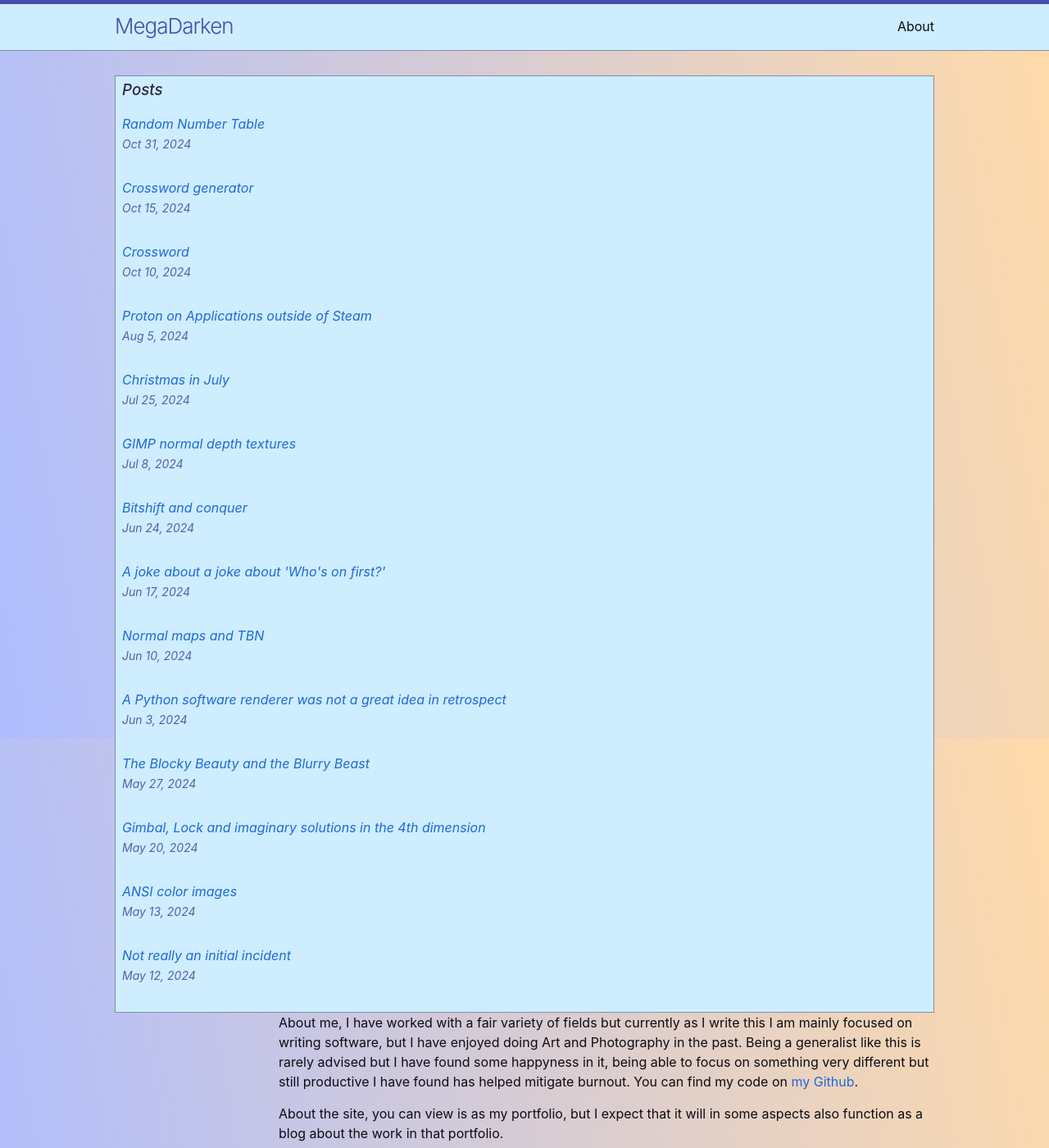
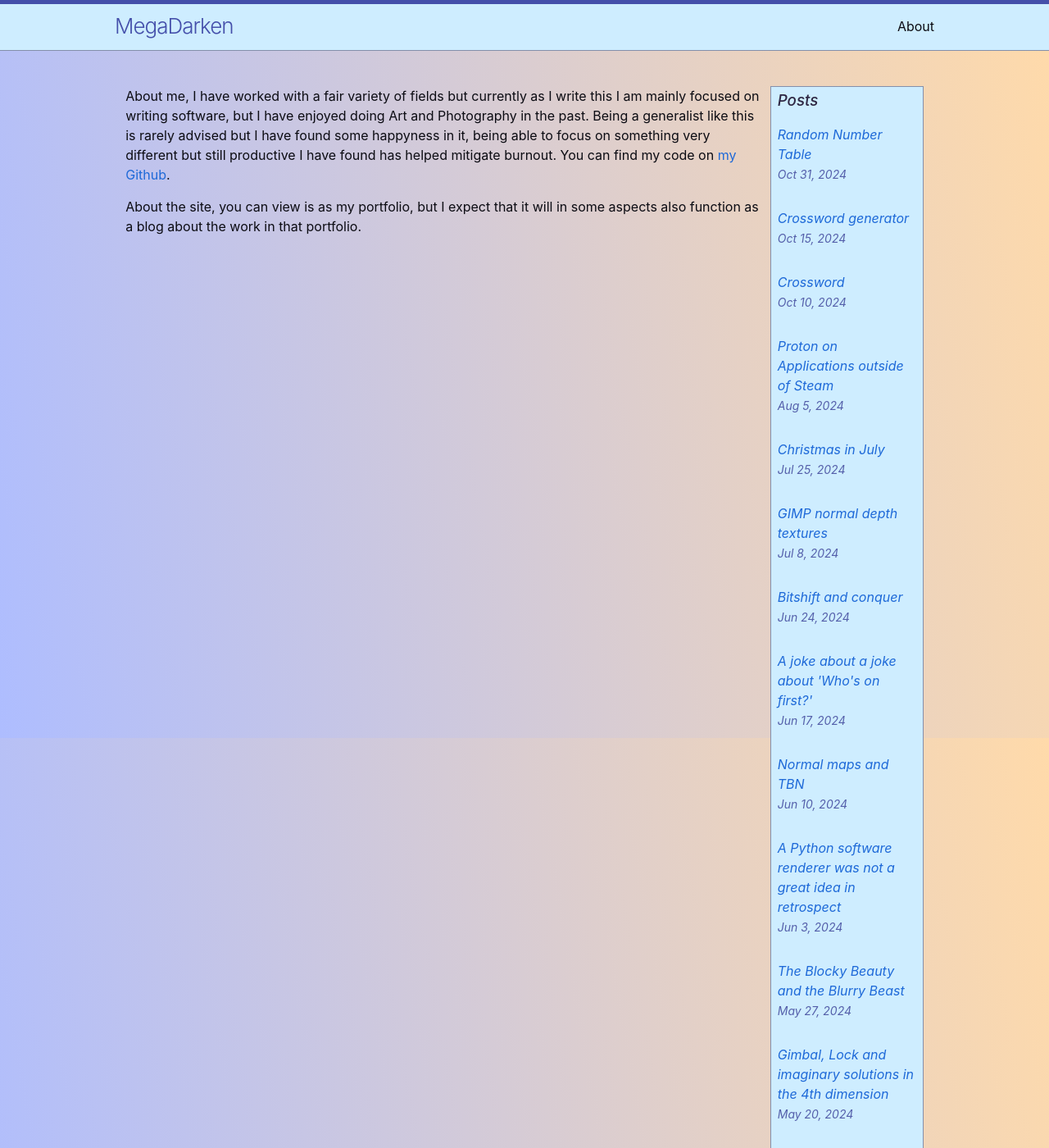
Before and after one commit to MegaDarken/megadarken.github.io, a Jekyll site: the page built from about.markdown, in a window 1280 px wide and 1400 px high. Shown: the whole window at 82% size. Built offline with Jekyll 4.4.1, drawn with Linux system fonts in a browser that asks for light colours.

Commit message:
right sidebar, sidebared-container

```diff
--- a/_layouts/default.html
+++ b/_layouts/default.html
@@ -9,11 +9,13 @@
     {% include header.html %}
 
     <main class="page-content" aria-label="Content">
-      <div class="wrapper">
-        {% include sidebar.html %}
+      <div class="wrapper sidebared-container">
+        <div>
+          {{ content }}
+        </div>
 
-        <div style="margin-left: 20%">
-          {{ content }}
+        <div>
+          {% include sidebar.html %}
         </div>
       </div>
     </main>
```
